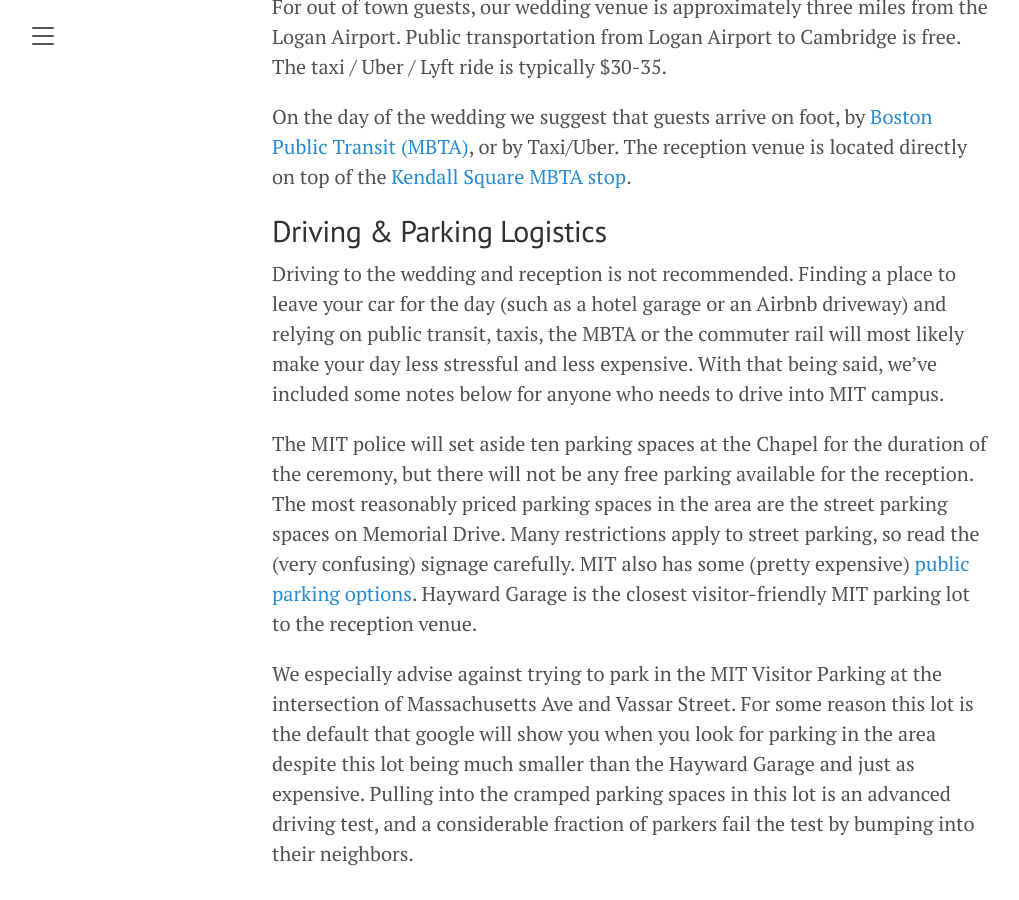
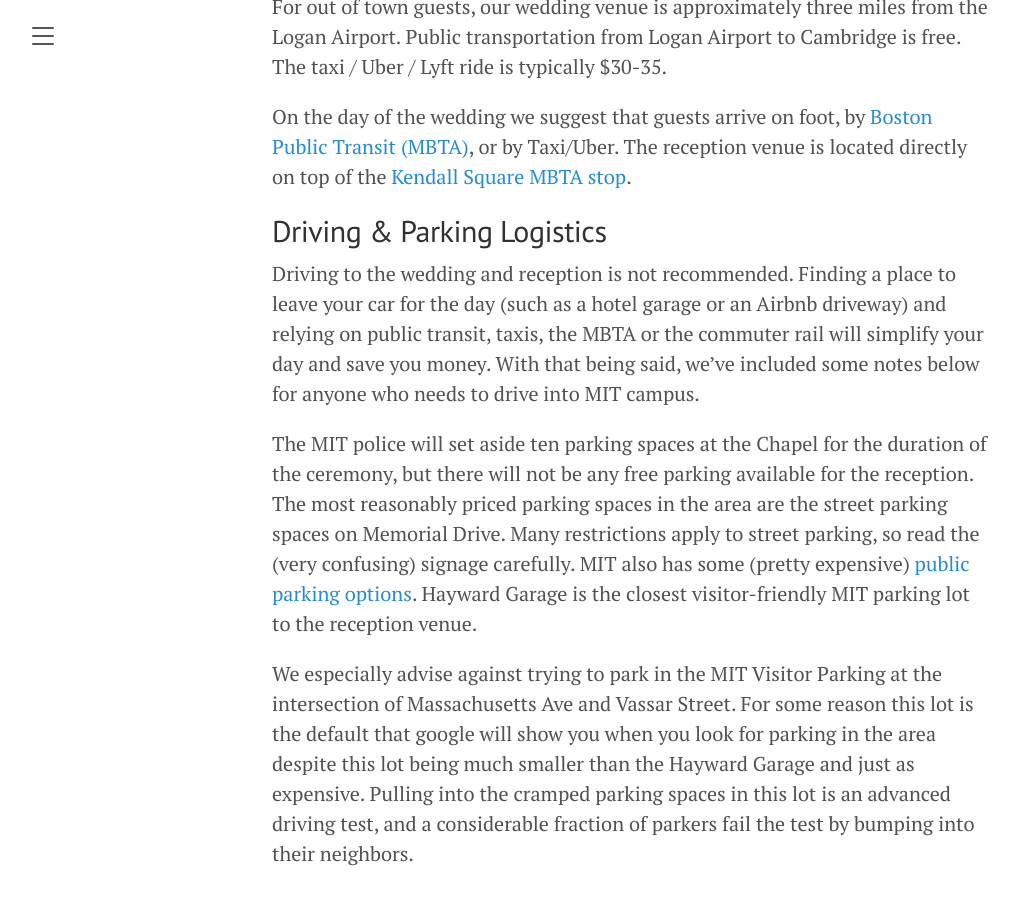
Before and after one commit to JoshBradshaw/andreajosh.github.io, a Jekyll site: the page built from _posts/2023-12-30-overview.md, in a window 1280 px wide and 900 px high, scrolled down 3131 px. Shown: the whole window, without its empty margins (8-1027 px from the left). Built offline with Jekyll 4.4.1, drawn with Linux system fonts in a browser that asks for light colours.

Commit message:
Update 2023-12-30-overview.md

```diff
--- a/_posts/2023-12-30-overview.md
+++ b/_posts/2023-12-30-overview.md
@@ -66,7 +66,7 @@ On the day of the wedding we suggest that guests arrive on foot, by [Boston Publ
 
 ## Driving & Parking Logistics
 
-Driving to the wedding and reception is not recommended. Finding a place to leave your car for the day (such as a hotel garage or an Airbnb driveway) and relying on public transit, taxis, the MBTA or the commuter rail will most likely make your day less stressful and less expensive. With that being said, we've included some notes below for anyone who needs to drive into MIT campus.
+Driving to the wedding and reception is not recommended. Finding a place to leave your car for the day (such as a hotel garage or an Airbnb driveway) and relying on public transit, taxis, the MBTA or the commuter rail will simplify your day and save you money. With that being said, we've included some notes below for anyone who needs to drive into MIT campus.
 
 The MIT police will set aside ten parking spaces at the Chapel for the duration of the ceremony, but there will not be any free parking available for the reception. The most reasonably priced parking spaces in the area are the street parking spaces on Memorial Drive. Many restrictions apply to street parking, so read the (very confusing) signage carefully. MIT also has some (pretty expensive) [public parking options](https://web.mit.edu/facilities/transportation/parking/visitors/public_parking.html). Hayward Garage is the closest visitor-friendly MIT parking lot to the reception venue.
 
```
